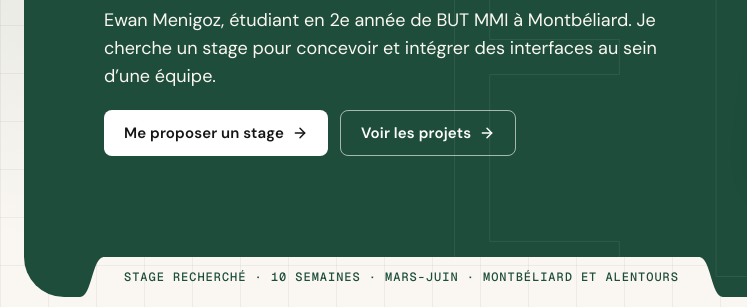
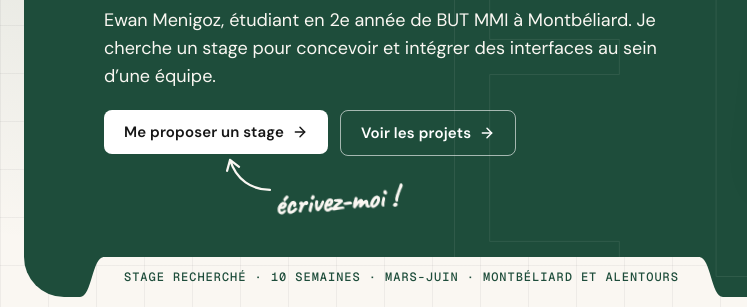
Before and after one commit to Menigoz-Ewan/portfolio-ewan-menigoz, an Astro site: page / in a window 1280 px wide. Shown: the part 359-666 px from the top of the page, 0-747 px from the left. Built offline with nearby package versions, Linux system fonts and the light colour scheme; Astro itself is replaced by a stand-in of ours; no server answers.

Commit message:
Accueil : note au crayon « écrivez-moi ! » sous le bouton principal
- Police Caveat Bold auto-hébergée (@fontsource/caveat, latin 700
  seulement) et jeton --font-note dans le thème
- Note crème inclinée de -4° et flèche dessinée (SVG en ligne) qui
  remonte vers « Me proposer un stage », en position absolue sous le
  bouton (aucun décalage de mise en page)
- Décorative : aria-hidden ; masquée sous 1024 px
- La flèche se dessine (stroke-dashoffset, 500 ms) puis le texte
  apparaît en fondu ; animation coupée avec prefers-reduced-motion

Co-Authored-By: Claude Opus 5.5 <noreply@anthropic.com>

```diff
--- a/package.json
+++ b/package.json
@@ -14,6 +14,7 @@
     "@fontsource-variable/dm-sans": "^5.3.0",
     "@fontsource-variable/geist-mono": "^5.3.0",
     "@fontsource-variable/league-spartan": "^5.3.0",
+    "@fontsource/caveat": "^5.3.0",
     "@tailwindcss/vite": "^4.3.3",
     "astro": "^7.4.0",
     "daisyui": "^5.7.50",
--- a/src/components/HeroAccueil.astro
+++ b/src/components/HeroAccueil.astro
@@ -32,7 +32,25 @@ const statutStage = `Stage recherché · ${site.stage.duree} · ${site.stage.per
       </p>
 
       <div class="flex flex-wrap gap-3 pt-1">
-        <Button href="/contact" variante="light">Me proposer un stage</Button>
+        <!-- Conteneur relatif : la note se place sous le bouton sans pousser la mise en page -->
+        <div class="relative">
+          <Button href="/contact" variante="light">Me proposer un stage</Button>
+          <!-- Note au crayon (décorative : le bouton dit déjà la même chose) -->
+          <div aria-hidden="true" class="note pointer-events-none absolute left-0 top-0 hidden lg:block">
+            <svg class="note-fleche absolute left-[122px] top-12 text-creme" width="45" height="33" viewBox="0 0 45 33" fill="none">
+              <path
+                d="M44.06 31.88C26.06 31.88 10.06 21.88 4.06 1.88M13.06 8.88L4.06 1.88L1.06 12.88"
+                pathLength="1"
+                stroke="currentColor"
+                stroke-width="2.2"
+                stroke-linecap="round"
+                stroke-linejoin="round"></path>
+            </svg>
+            <p class="note-texte absolute left-[170px] top-[72px] -rotate-4 whitespace-nowrap font-note text-[30px] font-bold leading-[38px] text-creme">
+              écrivez-moi !
+            </p>
+          </div>
+        </div>
         <Button href="/projets" variante="contour">Voir les projets</Button>
       </div>
 
@@ -86,6 +104,39 @@ const statutStage = `Stage recherché · ${site.stage.duree} · ${site.stage.per
       linear-gradient(#000 0 0) center / calc(100% - 46px) 100% no-repeat,
       var(--oreille-d) right bottom / 24px 40px no-repeat;
   }
+  /*
+   * Note au crayon : la flèche « se dessine » (le trait apparaît le long du chemin),
+   * puis le texte apparaît en fondu. pathLength="1" ramène la longueur du chemin à 1,
+   * ce qui permet d'animer stroke-dashoffset de 1 (trait caché) à 0 (trait complet).
+   */
+  .note-fleche path {
+    stroke-dasharray: 1;
+    stroke-dashoffset: 1;
+    animation: dessiner 500ms ease-out 400ms forwards;
+  }
+  .note-texte {
+    opacity: 0;
+    animation: apparaitre 300ms ease-out 900ms forwards;
+  }
+  @keyframes dessiner {
+    to {
+      stroke-dashoffset: 0;
+    }
+  }
+  @keyframes apparaitre {
+    to {
+      opacity: 1;
+    }
+  }
+  @media (prefers-reduced-motion: reduce) {
+    .note-fleche path,
+    .note-texte {
+      animation: none;
+      stroke-dashoffset: 0;
+      opacity: 1;
+    }
+  }
+
   /* Quand le script a calculé le décalage, l'onglet reçoit la même trame que le fond de page */
   .onglet-bas.trame-alignee {
     background-image: var(--trame-images);
--- a/src/styles/global.css
+++ b/src/styles/global.css
@@ -2,6 +2,8 @@
 @import '@fontsource-variable/league-spartan';
 @import '@fontsource-variable/dm-sans/opsz.css';
 @import '@fontsource-variable/geist-mono';
+/* Note manuscrite de l'accueil : Caveat Bold seulement, sous-ensemble latin */
+@import '@fontsource/caveat/latin-700.css';
 
 @import 'tailwindcss';
 
@@ -47,6 +49,7 @@
   --font-display: 'League Spartan Variable', 'League Spartan', system-ui, sans-serif;
   --font-sans: 'DM Sans Variable', 'DM Sans', system-ui, sans-serif;
   --font-mono: 'Geist Mono Variable', 'Geist Mono', ui-monospace, monospace;
+  --font-note: 'Caveat', cursive;
 
   /* Durées et courbes de la spécification « motion » */
   --ease-sortie: cubic-bezier(0.22, 1, 0.36, 1);
```
Also changed, not shown: 1 other file.
